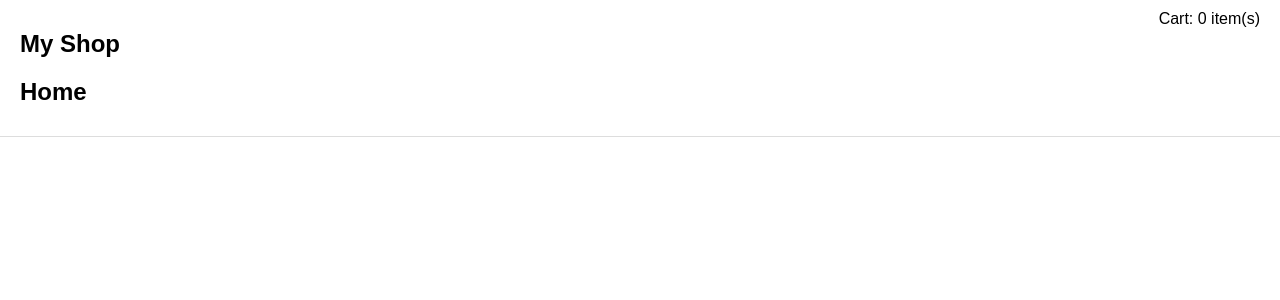
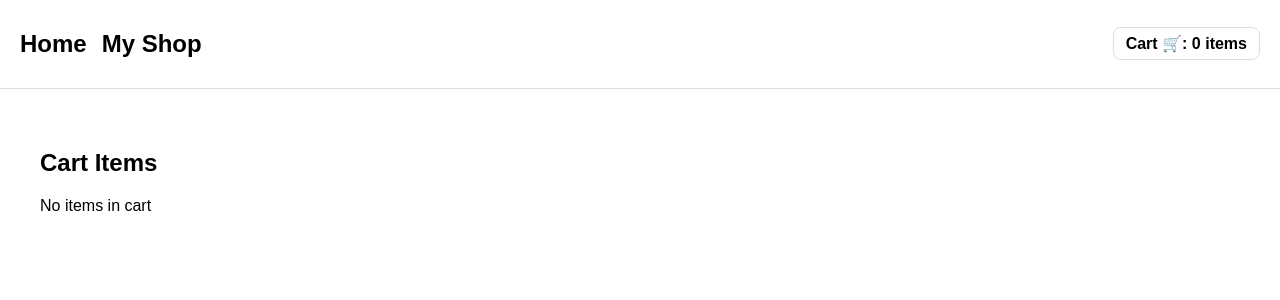
Before and after one commit to Nahid-Hasan-Utsob/Redux_Toolkit_typescript_mix, a React (Vite) app: page /cart in a window 1280 px wide. Shown: the top 300 px of the page. Built offline with nearby package versions, Linux system fonts and the light colour scheme.

Commit message:
update App.tsx, Header.tsx, cartSelectors.ts and cartSlice.ts

```diff
--- a/src/App.tsx
+++ b/src/App.tsx
@@ -4,6 +4,7 @@ import Header from '../src/components/Header';
 import Home from '../src/pages/Home';
 import Shop from '../src/pages/Shop';
 import ProductDetails from '../src/pages/ProductDetails';
+import Cart from './features/cart/Cart';
 
 
 // App.tsx: React Router DOM diye routing define kora hocche.
@@ -16,6 +17,7 @@ return (
 <Route path="/" element={<Home />} />
 <Route path="/shop" element={<Shop />} />
 <Route path="/product/:id" element={<ProductDetails />} />
+<Route path="/cart" element={<Cart></Cart>} />
 </Routes>
 </main>
 </div>
--- a/src/components/Header.tsx
+++ b/src/components/Header.tsx
@@ -4,35 +4,49 @@ import { useSelector } from 'react-redux';
 import { selectCartCount } from '../features/cart/cartSelectors';
 import type { RootState } from '../store';
 
-
-// Header: ekhane shop name ache - React Router Link use kore '/shop' e jay.
-// Header e cart count Redux Toolkit theke select kore dekhano hocche.
-
-
+// 🧭 Header component — shop name, home link, and cart info দেখাবে
 const Header: React.FC = () => {
+  // 🧮 Redux state থেকে cart item count নিয়ে আসা
   const count = useSelector((state: RootState) => selectCartCount(state));
 
+  return (
+    <header
+      style={{
+        display: 'flex',
+        justifyContent: 'space-between',
+        padding: '10px 20px',
+        borderBottom: '1px solid #ddd',
+        alignItems: 'center',
+      }}
+    >
+      <div style={{ display: 'flex', gap: '15px' }}>
+        {/* 🏠 Home page link */}
+        <Link to="/" style={{ textDecoration: 'none', color: 'black' }}>
+          <h2>Home</h2>
+        </Link>
 
-return (
-<header style={{ display: 'flex', justifyContent: 'space-between', padding: '10px 20px', borderBottom: '1px solid #ddd' }}>
-<div>
-{/* React Router DOM er Link - click korle Shop page open hobe */}
+        {/* 🛍️ Shop page link */}
         <Link to="/shop" style={{ textDecoration: 'none', color: 'black' }}>
           <h2>My Shop</h2>
         </Link>
-<Link to="/" style={{ textDecoration: 'none', color: 'black' }}>
-<h2>Home</h2>
-</Link>
       </div>
 
-
-<div>
-{/* Cart info - Redux Toolkit state theke */}
-<span>Cart: {count} item(s)</span>
-</div>
+      {/* 🛒 Cart link — এখন click করলে /cart পেজে যাবে */}
+      <Link
+        to="/cart"
+        style={{
+          textDecoration: 'none',
+          color: 'black',
+          fontWeight: 'bold',
+          border: '1px solid #ddd',
+          padding: '6px 12px',
+          borderRadius: '8px',
+        }}
+      >
+        Cart 🛒: {count} item{count !== 1 ? 's' : ''}
+      </Link>
     </header>
   );
 };
 
-
 export default Header;
--- a/src/features/cart/cartSelectors.ts
+++ b/src/features/cart/cartSelectors.ts
@@ -1,6 +1,10 @@
 import type { RootState } from '../../store';
 
+// 🧩 safe optional chaining (?) diye likhle error ar hobe na
+export const selectCartItems = (state: RootState) => state.cart?.items || [];
 
-export const selectCartItems = (state: RootState) => state.cart.items;
-export const selectCartCount = (state: RootState) => state.cart.items.reduce((s, it) => s + it.quantity, 0);
-export const selectCartTotal = (state: RootState) => state.cart.items.reduce((s, it) => s + it.price * it.quantity, 0);
+export const selectCartCount = (state: RootState) =>
+  state.cart?.items?.reduce((s, it) => s + it.quantity, 0) || 0;
+
+export const selectCartTotal = (state: RootState) =>
+  state.cart?.items?.reduce((s, it) => s + it.price * it.quantity, 0) || 0;
--- a/src/features/cart/cartSlice.ts
+++ b/src/features/cart/cartSlice.ts
@@ -1,8 +1,7 @@
-import { createSlice } from '@reduxjs/toolkit'; // 🔹 runtime function
-import type { PayloadAction } from '@reduxjs/toolkit'; // 🔹 type only
+import { createSlice } from '@reduxjs/toolkit';
+import type { PayloadAction } from '@reduxjs/toolkit';
 
-
-
+// 🧩 প্রতিটি কার্ট আইটেমের ধরন
 interface CartItem {
   id: number;
   title: string;
@@ -10,33 +9,41 @@ interface CartItem {
   quantity: number;
 }
 
+// 🧩 পুরো কার্ট স্টেটের ধরন
 interface CartState {
   items: CartItem[];
 }
 
-// 🔹 Local Storage theke initial state load
+// 🧠 Local Storage থেকে ডেটা লোড
 const savedCart = localStorage.getItem('cartItems');
-const initialState: CartState = savedCart ? JSON.parse(savedCart) : { items: [] };
+const initialState: CartState = {
+  items: savedCart ? JSON.parse(savedCart) : [], // ✅ সবসময় items array থাকবে
+};
 
+// 🛒 Cart Slice তৈরি
 const cartSlice = createSlice({
   name: 'cart',
   initialState,
   reducers: {
+    // ➕ নতুন আইটেম যোগ করা
     addToCart: (state, action: PayloadAction<Omit<CartItem, 'quantity'>>) => {
-      // 🔹 Same product already thakle add korbe na (only 1 copy)
       const exists = state.items.find(item => item.id === action.payload.id);
       if (!exists) {
         state.items.push({ ...action.payload, quantity: 1 });
+        localStorage.setItem('cartItems', JSON.stringify(state.items));
       }
-      // 🔹 Local Storage update
-      localStorage.setItem('cartItems', JSON.stringify(state.items));
     },
+
+    // 🔼 Quantity বাড়ানো
     increaseQuantity: (state, action: PayloadAction<number>) => {
-      // 🔹 Quantity 1 er niche jabe na
       const item = state.items.find(i => i.id === action.payload);
-      if (item) item.quantity += 1;
-      localStorage.setItem('cartItems', JSON.stringify(state.items));
+      if (item) {
+        item.quantity += 1;
+        localStorage.setItem('cartItems', JSON.stringify(state.items));
+      }
     },
+
+    // 🔽 Quantity কমানো (১ এর নিচে নামবে না)
     decreaseQuantity: (state, action: PayloadAction<number>) => {
       const item = state.items.find(i => i.id === action.payload);
       if (item && item.quantity > 1) {
@@ -44,10 +51,14 @@ const cartSlice = createSlice({
         localStorage.setItem('cartItems', JSON.stringify(state.items));
       }
     },
+
+    // ❌ নির্দিষ্ট আইটেম মুছে ফেলা
     removeFromCart: (state, action: PayloadAction<number>) => {
       state.items = state.items.filter(i => i.id !== action.payload);
       localStorage.setItem('cartItems', JSON.stringify(state.items));
     },
+
+    // 🧹 পুরো কার্ট ক্লিয়ার (Place Order এর পর)
     clearCart: (state) => {
       state.items = [];
       localStorage.removeItem('cartItems');
@@ -55,5 +66,7 @@ const cartSlice = createSlice({
   },
 });
 
-export const { addToCart, increaseQuantity, decreaseQuantity, removeFromCart, clearCart } = cartSlice.actions;
+// 🔹 Action ও Reducer এক্সপোর্ট
+export const { addToCart, increaseQuantity, decreaseQuantity, removeFromCart, clearCart } =
+  cartSlice.actions;
 export default cartSlice.reducer;
```
Lines whose indentation alone changed are shown as unchanged.
